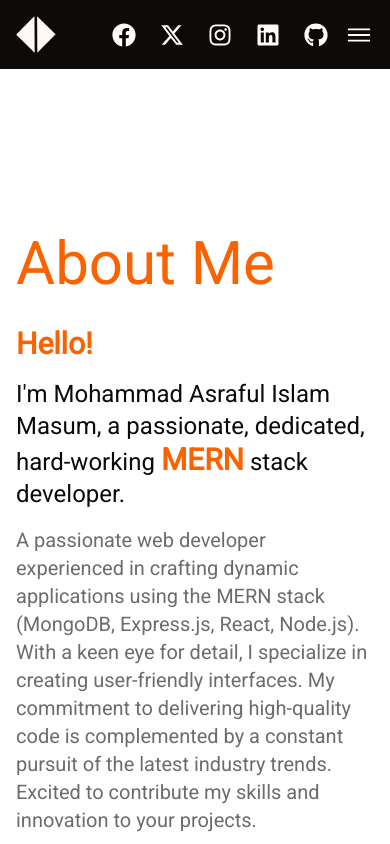
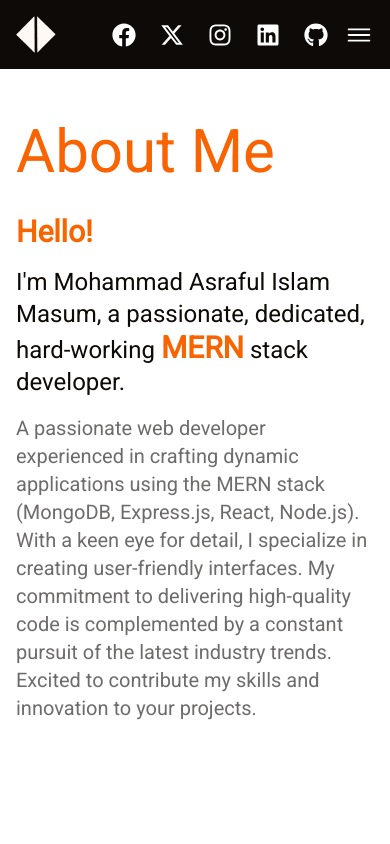
Before and after one commit to AsrafulMasum/portfolio_next.js, a Next.js app: page /about in a window 390 px wide. Shown: the top 844 px of the page. Built offline with nearby package versions, Linux system fonts and the light colour scheme.

Commit message:
mt removed for about page

```diff
--- a/components/About.jsx
+++ b/components/About.jsx
@@ -89,7 +89,7 @@ function About() {
 
   return (
     <>
-      <section className="max-w-screen-xl mx-4 md:mx-10 xl:mx-auto mt-28 md:mt-5 lg:mt-0">
+      <section className="max-w-screen-xl mx-4 md:mx-10 xl:mx-auto md:mt-5 lg:mt-0">
         <div className="h-screen flex justify-between items-center lg:mt-10 xl:mt-0">
           <div className="h-full lg:w-1/2 flex flex-col justify-center">
             <h2 className="text-primary text-6xl mb-8">About Me</h2>
```
